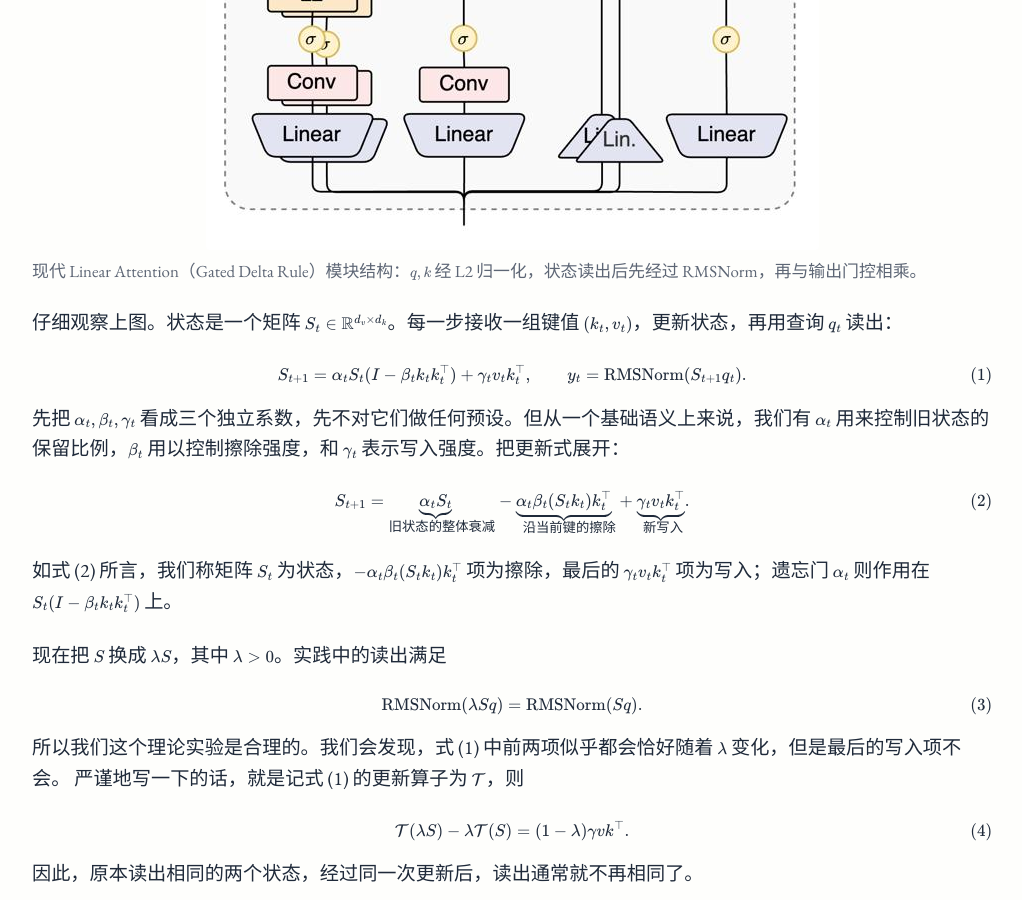
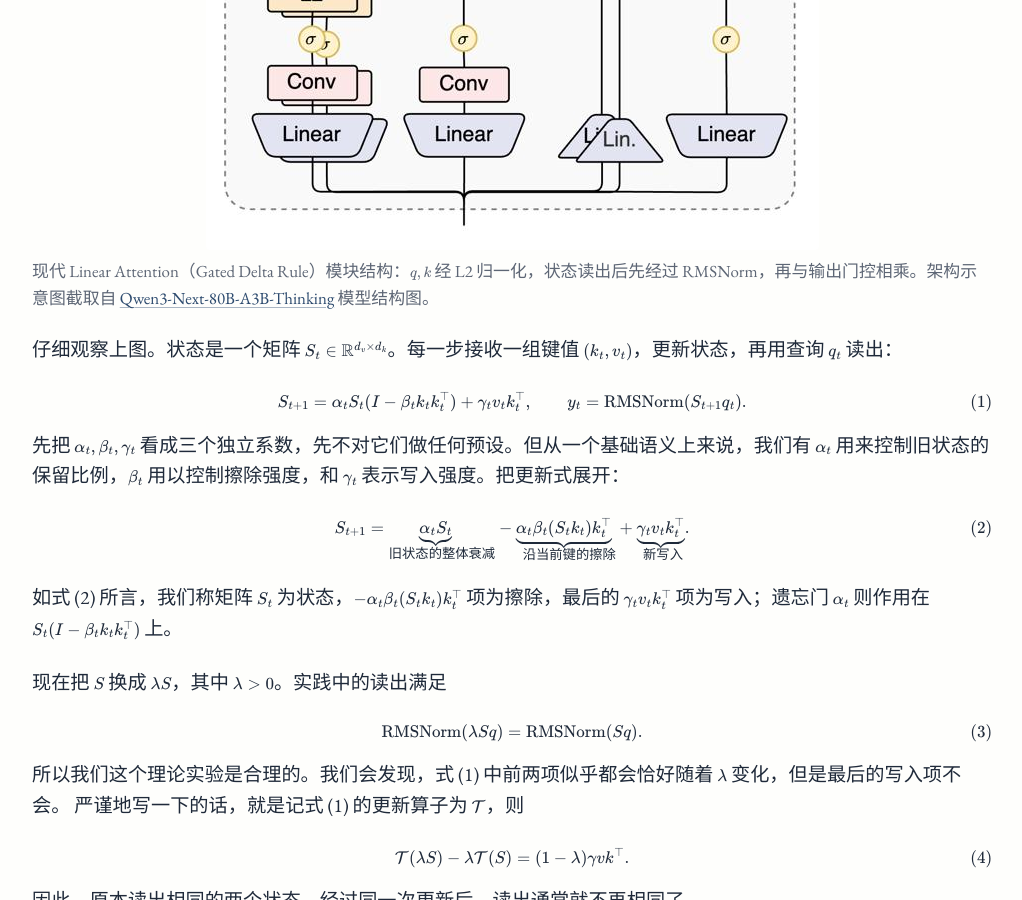
Before and after one commit to yuhanchi/yuhanchi.github.io, a Jekyll site: the page built from _zh/optimizer-inside-linear-attention.md, in a window 1280 px wide and 900 px high, scrolled down 862 px. Shown: the whole window, without its empty margins (128-1150 px from the left). Built offline with Jekyll 4.4.1, drawn with Linux system fonts in a browser that asks for light colours; some web fonts are replaced; some of the changed text lies outside the part shown.

Commit message:
Credit Qwen3-Next diagram source in EN/ZH optimizer post

```diff
--- a/_zh/optimizer-inside-linear-attention.md
+++ b/_zh/optimizer-inside-linear-attention.md
@@ -18,7 +18,7 @@ preview_alt: "现代 Linear Attention（Gated Delta Rule）模块结构图：q
 
 <figure>
   <a href="{{ '/assets/img/posts/optimizer-inside-linear-attention/linear-attention.png' | relative_url }}" title="Open full size"><img src="{{ '/assets/img/posts/optimizer-inside-linear-attention/linear-attention.png' | relative_url }}" alt="现代 Linear Attention（Gated Delta Rule）模块结构图：q、k 经卷积、SiLU 与 L2 归一化，与 v、α、β 一同进入 Gated Delta Rule，输出经过 Zero-Centered RMSNorm 与输出门控后再做线性投影。" width="613" height="576" loading="lazy"></a>
-  <figcaption>现代 Linear Attention（Gated Delta Rule）模块结构：\(q, k\) 经 L2 归一化，状态读出后先经过 RMSNorm，再与输出门控相乘。</figcaption>
+  <figcaption>现代 Linear Attention（Gated Delta Rule）模块结构：\(q, k\) 经 L2 归一化，状态读出后先经过 RMSNorm，再与输出门控相乘。架构示意图截取自 <a href="https://huggingface.co/Qwen/Qwen3-Next-80B-A3B-Thinking">Qwen3-Next-80B-A3B-Thinking</a> 模型结构图。</figcaption>
 </figure>
 
 仔细观察上图。状态是一个矩阵 $$S_t\in\mathbb R^{d_v\times d_k}$$。每一步接收一组键值 $$(k_t,v_t)$$，更新状态，再用查询 $$q_t$$ 读出：
@@ -522,6 +522,7 @@ $$
 - Behrouz, A., Razaviyayn, M., Zhong, P., & Mirrokni, V. (2025). [It's All Connected: A Journey Through Test-Time Memorization, Attentional Bias, Retention, and Online Optimization](https://arxiv.org/abs/2504.13173). *arXiv:2504.13173*. (MIRAS)
 - Yang, S., Wang, B., Zhang, Y., Shen, Y., & Kim, Y. (2024). [Parallelizing Linear Transformers with the Delta Rule over Sequence Length](https://arxiv.org/abs/2406.06484). *NeurIPS*. (DeltaNet)
 - Yang, S., Kautz, J., & Hatamizadeh, A. (2025). [Gated Delta Networks: Improving Mamba2 with Delta Rule](https://arxiv.org/abs/2412.06464). *ICLR*. (Gated DeltaNet)
+- Qwen Team (2025). [Qwen3-Next-80B-A3B-Thinking](https://huggingface.co/Qwen/Qwen3-Next-80B-A3B-Thinking). *Hugging Face*（第 1 节 Gated Delta Rule 模块架构示意图来源）。
 - Wen, K., Dang, X., Lyu, K., Ma, T., & Liang, P. (2026). [Fantastic Pretraining Optimizers and Where to Find Them II: Hyperball Optimization](https://arxiv.org/abs/2606.16899). *arXiv:2606.16899*.
 - 苏剑林 (2026). [《从参数对称性到有效学习率》](https://spaces.ac.cn/archives/11985). *科学空间*.
 
```
Also changed, not shown: _posts/2026-11-22-optimizer-inside-linear-attention.md (+2 -1 lines).
